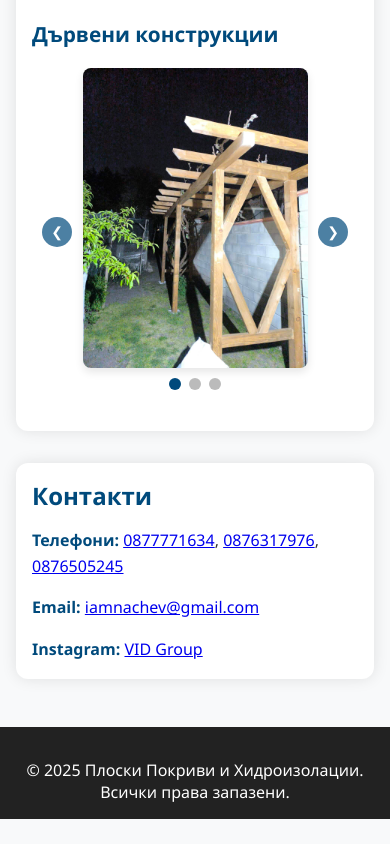
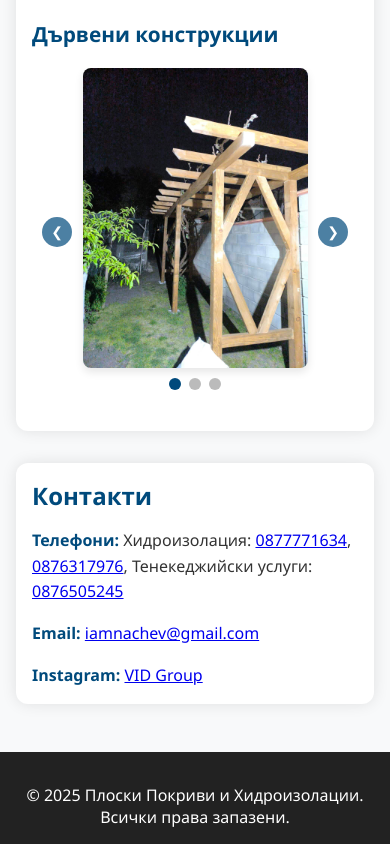
Before and after one commit to Ferhaps/waterproofing-services, a plain HTML site: page index.html in a window 390 px wide. Shown: the part 2770-3614 px from the top of the page. Before the commit the page ends 3589 px from the top, so only its background shows below. Drawn offline with Linux system fonts and the light colour scheme.

Commit message:
adds phone labels

```diff
--- a/index.html
+++ b/index.html
@@ -132,7 +132,7 @@
       <h2>Контакти</h2>
       <address itemscope itemtype="https://schema.org/Organization">
         <p>
-          <strong>Телефони:</strong> <a href="tel:+359877771634" itemprop="telephone">0877771634</a>, <a href="tel:+359876317976" itemprop="telephone">0876317976</a>, <a href="tel:+359876505245" itemprop="telephone">0876505245</a>
+          <strong>Телефони:</strong> <span>Хидроизолация:</span> <a href="tel:+359877771634" itemprop="telephone">0877771634</a>, <a href="tel:+359876317976" itemprop="telephone">0876317976</a>, <span>Тенекеджийски услуги:</span> <a href="tel:+359876505245" itemprop="telephone">0876505245</a>
         </p>
         <p><strong>Email:</strong> <a href="mailto:iamnachev@gmail.com" itemprop="email">iamnachev@gmail.com</a></p>
         <p><strong>Instagram:</strong> <a href="https://www.instagram.com/vidgroup2025?igsh=MXc0N2VjNjEzdGR3dg==" target="_blank" itemprop="instagram">VID Group</a></p>
```
